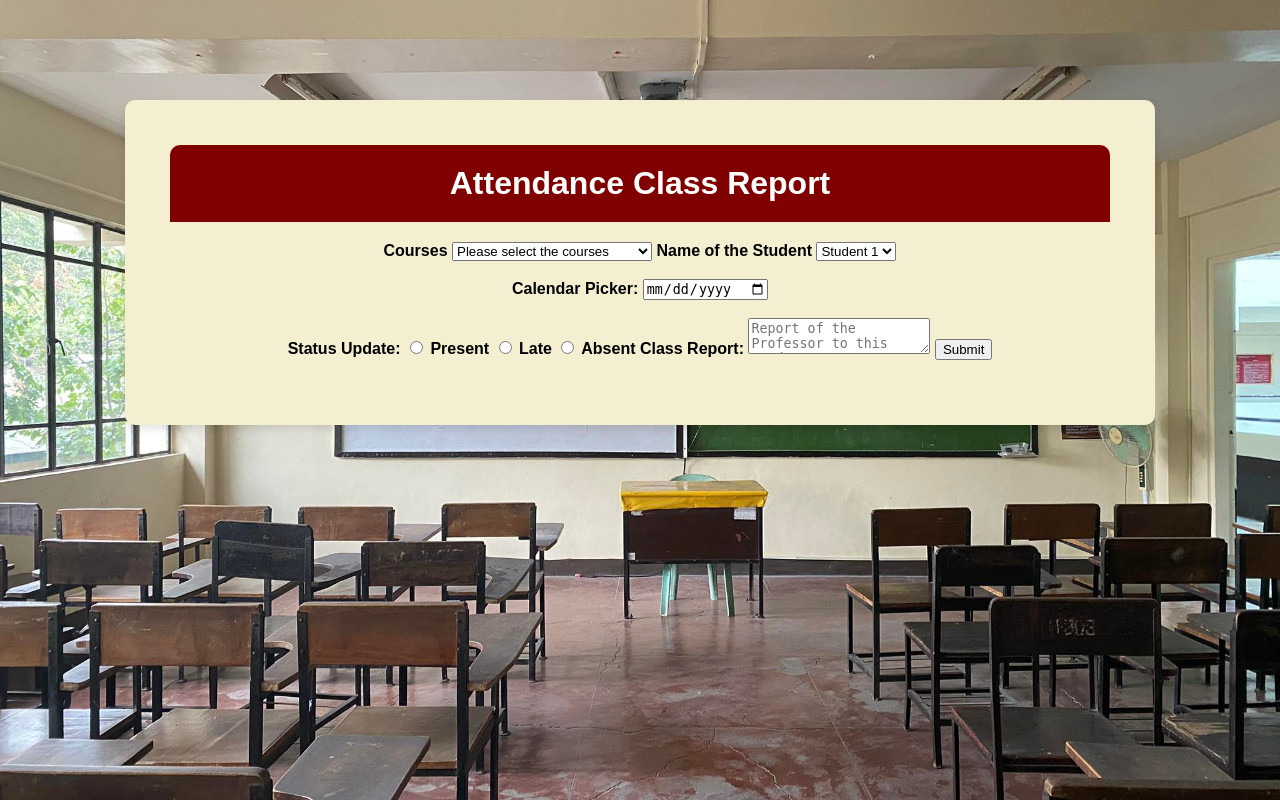
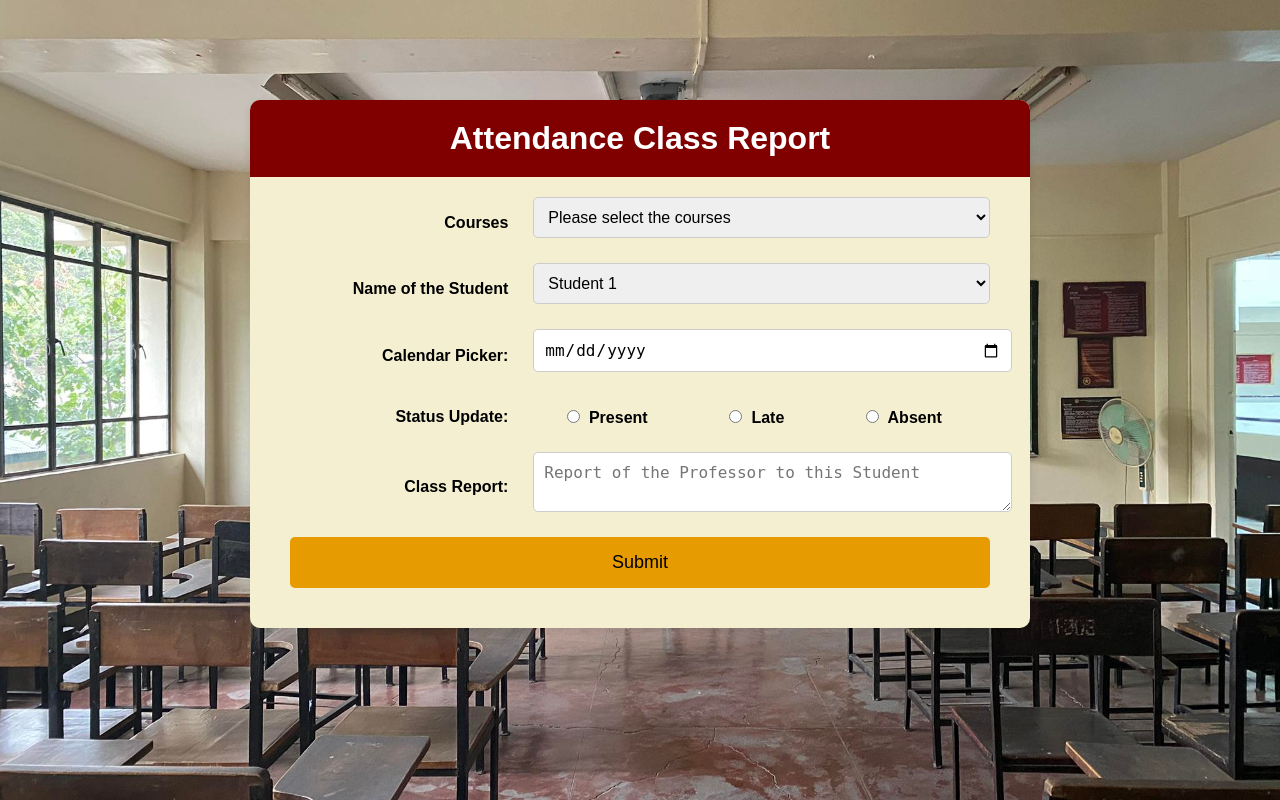
Before and after one commit to PUP-BSIT/project-digital_dynasty, a PHP site: page /classreport.html in a window 1280 px wide. Run offline with PHP 8.4, Linux system fonts and the light colour scheme.

Commit message:
add new code changes

```diff
--- a/classreport.html
+++ b/classreport.html
@@ -3,49 +3,57 @@
   <head>
     <meta charset="UTF-8" />
     <meta name="viewport" content="width=device-width, initial-scale=1.0" />
-    <link rel="stylesheet" href="./styles/class_report_styles.css">
+    <link rel="stylesheet" href="./styles/class_report_styles.css" />
     <title>Attendance Class Report</title>
   </head>
   <body>
     <div class="form-container">
       <h1>Attendance Class Report</h1>
       <form>
-      <label for="courses" >Courses</label>
+        <label for="courses">Courses</label>
         <select name="courses" id="courses" required>
-          <option value=""> Please select the courses</option>
+          <option value="">Please select the courses</option>
           <option value="oop">Object Oriented Programming</option>
-          <option value="webdev">Web development</option>
+          <option value="webdev">Web Development</option>
           <option value="comprog1">Computer Programming 1</option>
         </select>
 
-      <label for="students" >Name of the Student</label>
+        <label for="students">Name of the Student</label>
         <select name="students" id="students" required>
           <option value="student1">Student 1</option>
           <option value="student2">Student 2</option>
-        <option value="student3">Student 3</option></select
-      ><br /><br />
+          <option value="student3">Student 3</option>
+        </select>
 
         <label for="calendar">Calendar Picker:</label>
         <input
           type="date"
           id="calendar"
           name="calendar"
-        placeholder="Select a date"
-      /><br /><br />
+          placeholder="Select a date"/>
 
-      <label for="status">Status Update:</label>
-      <input type="radio" id="present" name="status" value="present" />
-      <label for="present">Present</label>
-      <input type="radio" id="late" name="status" value="late" />
-      <label for="late">Late</label>
-      <input type="radio" id="absent" name="status" value="absent" />
-      <label for="absent">Absent</label>
+        <label>Status Update:</label>
+        <div class="status-options">
+          <label for="present"
+            ><input type="radio" id="present" name="status" value="present" />
+            Present</label>
+          <label for="late"
+            ><input type="radio" id="late" name="status" value="late" />
+            Late</label>
+          <label for="absent"
+            ><input type="radio" id="absent" name="status" value="absent" />
+            Absent</label>
+        </div>
 
         <label for="class-report">Class Report:</label>
-      <textarea id="class-report" name="class-report"
-      placeholder="Report of the Professor to this Student"></textarea>
+        <textarea
+          id="class-report"
+          name="class-report"
+          placeholder="Report of the Professor to this Student"
+        ></textarea>
 
-      <input type="submit" value="Submit" />
+        <input type="submit" value="Submit"/>
       </form>
+    </div>
   </body>
 </html>
--- a/styles/class_report_styles.css
+++ b/styles/class_report_styles.css
@@ -12,54 +12,79 @@ body {
 .form-container {
   position: relative;
   z-index: 1;
-    padding: 65px;
+  padding: 40px;
   background: #F3EFD0;
   border-radius: 10px;
-    max-width: 900px;
+  max-width: 700px;
   margin: 100px auto;
   box-shadow: 0 4px 8px rgba(0, 0, 0, 0.1);
   font-weight: bolder;
-    text-align: center;
+  text-align: left;
 }
 
 .form-container h1 {
   background-color: #800000;
   color: white;
   padding: 20px;
-    margin: -20px -20px 20px -20px;
+  margin: -40px -40px 20px -40px;
   border-radius: 10px 10px 0 0;
+  text-align: center;
 }
 
-  .form {
+form {
   display: grid;
+  grid-template-columns: 1fr 2fr;
   grid-gap: 15px;
   align-items: center;
-    justify-content: space-between;
 }
 
-  .form input,
-  .form select,
-  .form button {
+form label {
+  grid-column: 1 / span 1;
+  text-align: right;
+  padding-right: 10px;
+}
+
+form input[type="text"],
+form input[type="date"],
+form select,
+form textarea {
+  grid-column: 2 / span 1;
   padding: 10px;
   border: 1px solid #ccc;
   border-radius: 5px;
   font-size: 16px;
   margin-bottom: 10px;
+  width: 100%;
 }
 
-  .form button {
+form input[type="radio"] {
+  margin-right: 5px;
+}
+
+form .status-options {
+  grid-column: 2 / span 1;
+  display: flex;
+  justify-content: space-around;
+  padding: 10px 0;
+}
+
+form .status-options label {
+  margin-right: 10px;
+}
+
+form input[type="submit"] {
+  grid-column: 1 / span 2;
+  padding: 15px;
   border: none;
   background-color: #e69b00;
   color: black;
   font-size: 18px;
   cursor: pointer;
-    width: 100%;
-    display: flex;
-    justify-content: center;
-    grid-area: button;
+  text-align: center;
+  border-radius: 5px;
 }
 
-  .form button:hover {
+form input[type="submit"]:hover {
   background-color: #e6cc00;
   color: black;
 }
```
Lines whose indentation alone changed are shown as unchanged.
